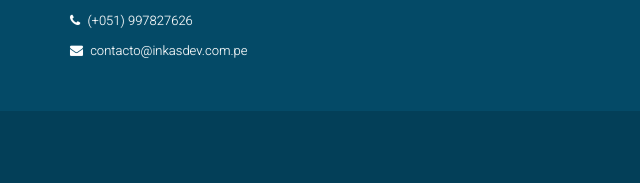
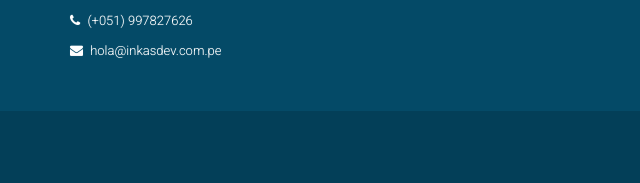
Before and after one commit to alejuanito/alejuanito.github.io, a plain HTML site: page index.html in a window 1280 px wide. Shown: the part 2644-2827 px from the top of the page, 0-640 px from the left. Drawn offline with Linux system fonts and the light colour scheme.

Commit message:
add email

```diff
--- a/index.html
+++ b/index.html
@@ -310,7 +310,7 @@
                             <ul class="list-unstyled">
                                 <!-- <li><i class="fa fa-map-marker"></i> </li> -->
                                 <li class="number"><i class="fa fa-phone"></i> (+051) 997827626</li>
-                                <li><i class="fa fa-envelope"></i> contacto@inkasdev.com.pe</li>
+                                <li><i class="fa fa-envelope"></i> hola@inkasdev.com.pe</li>
                                <!--  <li><i class="fa fa-skype"></i> </li> -->
                             </ul>
                             <div class="space"></div>
```
Also changed, not shown: proyectos.html (+1 -1 lines).
